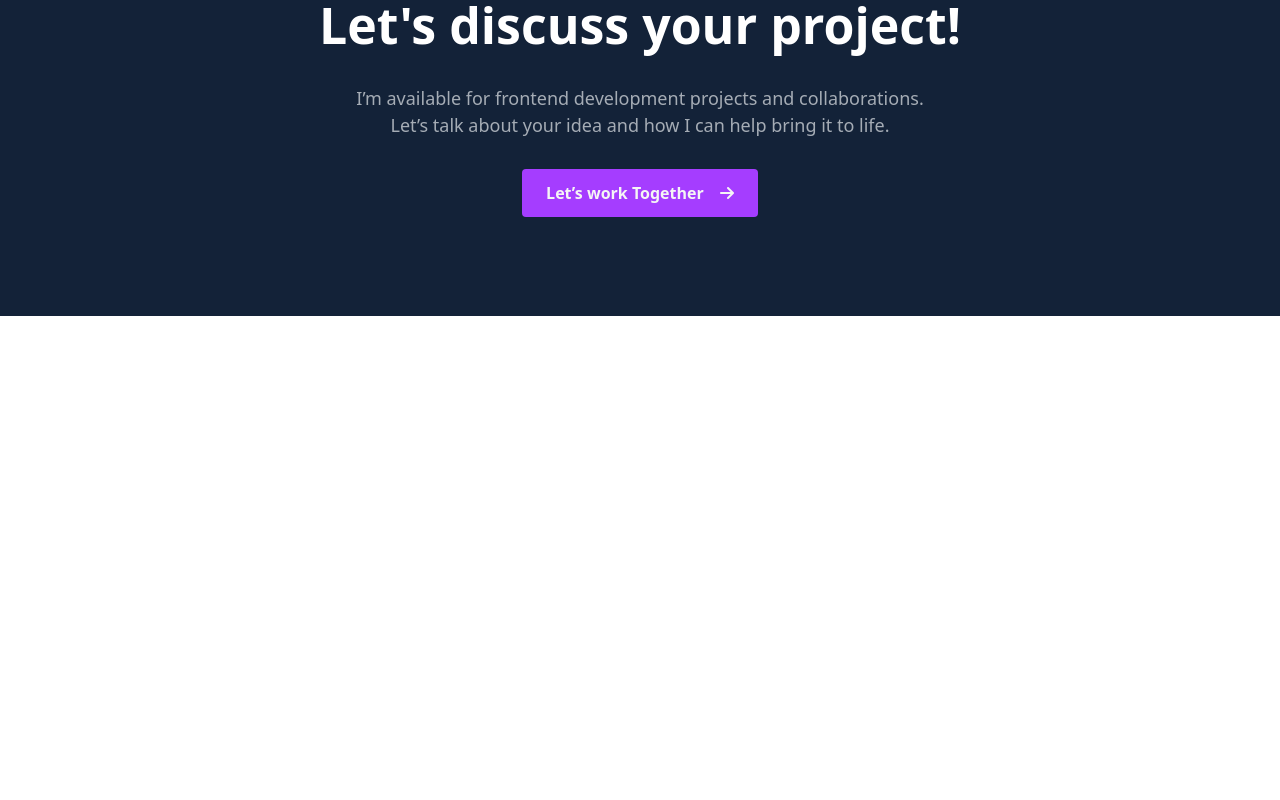
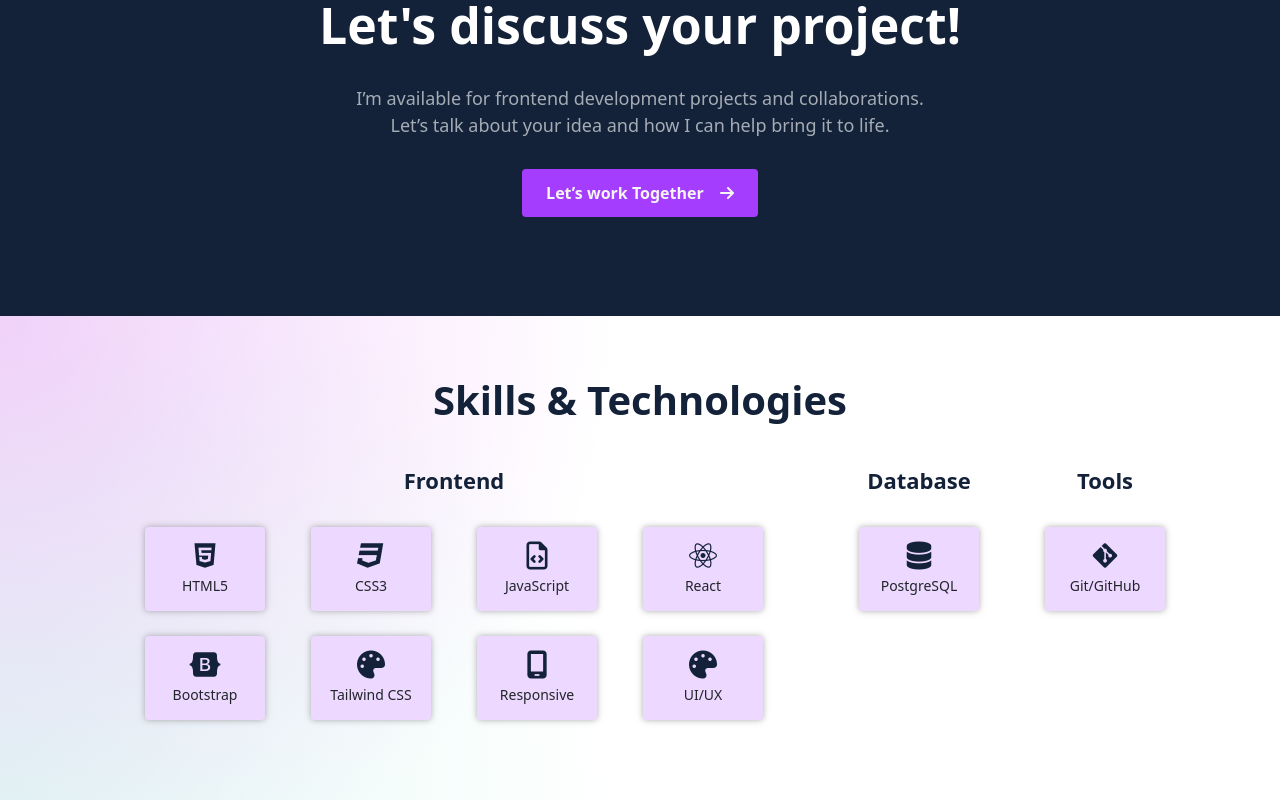
Before and after one commit to nancyemadd0099-collab/MyPortfolio, a React (Vite) app: page / in a window 1280 px wide. Shown: the part 2438-3238 px from the top of the page. Before the commit the page ends 2754 px from the top, so only its background shows below. Built offline with nearby package versions, Linux system fonts and the light colour scheme.

Commit message:
add skills section

```diff
--- a/src/App.jsx
+++ b/src/App.jsx
@@ -5,17 +5,18 @@ import Home from './components/Home'
 import LetsProject from './components/LetsProject'
 import Navbar from './components/Navbar'
 import Projects from './components/Projects'
+import Skills from './components/Skills'
 
 function App() {
 
   return (
     <>
-      <Navbar/>
+      <Navbar />
       <Home />
       <Aboutme />
       <Projects />
       <LetsProject />
-
+      <Skills />
     </>
   )
 }
--- a/src/components/Projects.css
+++ b/src/components/Projects.css
@@ -16,6 +16,6 @@
 
 .projects-section .container h1 {
     text-align: center;
-    font-weight: 600;
+    font-weight: 700;
     color: var(--color-header);
 }
--- /dev/null
+++ b/src/components/Skills.css
@@ -0,0 +1,76 @@
+.skills-section {
+    text-align: center;
+    background:
+        radial-gradient(circle at top left,
+            rgba(218, 77, 241, 0.25),
+            transparent 45%),
+        radial-gradient(circle at bottom left,
+            rgba(196, 245, 233, 0.5),
+            transparent 45%),
+        linear-gradient(to left,
+            white 55%,
+            #ffffff 100%);
+    padding: 60px 0 80px;
+}
+
+.skills-section .container h1{
+    font-weight: 700;
+    color: var(--color-header);
+}
+
+.skills-container {
+    display: grid;
+    grid-template-columns: 2fr .5fr .5fr;
+    margin-top: 40px;
+}
+
+.frontend>p,
+.database>p,
+.tools>p {
+    font-size: 22px;
+    font-weight: 600;
+    color: var(--color-header);
+    margin-bottom: 30px;
+}
+
+.box {
+    width: 120px;
+    margin: auto;
+    padding: 15px 0;
+    border-radius: var(--radius-btn);
+    font-size: 14px;
+    font-weight: 500;
+    background-color: #EDD8FF;
+    box-shadow: 0 0 6px #808080a6;
+    transition: box-shadow 0.3s ease;
+}
+
+.box i {
+    font-size: 28px;
+    color: var(--color-header);
+    margin-bottom: 5px;
+    display: inline-block;
+}
+
+.box:hover i {
+    animation: upDown .9s linear infinite;
+}
+
+@keyframes upDown {
+    0% {
+        transform: translateY(0);
+    }
+    60% {
+        transform: translateY(-6px);
+    }
+    100% {
+        transform: translateY(0);
+    }
+}
+
+.boxFront {
+    display: grid;
+    grid-template-columns: repeat(4, 1fr);
+    gap: 25px 0px;
+    padding: 0 40px;
+}
--- /dev/null
+++ b/src/components/Skills.jsx
@@ -0,0 +1,70 @@
+
+import './Skills.css'
+
+function Skills() {
+
+    return (
+        <>
+            <section className='skills-section'>
+                <div className="container">
+                    <h1>Skills & Technologies</h1>
+                    <div className="skills-container">
+                        <div className="frontend">
+                            <p>Frontend</p>
+                            <div className="boxFront">
+                                <div className="box">
+                                    <p><i class="fa-brands fa-html5"></i></p>
+                                    <p>HTML5</p>
+                                </div>
+                                <div className="box">
+                                    <p><i class="fa-brands fa-css3"></i></p>
+                                    <p>CSS3</p>
+                                </div>
+                                <div className="box">
+                                    <p><i class="fa-regular fa-file-code"></i></p>
+                                    <p>JavaScript</p>
+                                </div>
+                                <div className="box">
+                                    <p><i class="fa-brands fa-react"></i></p>
+                                    <p>React</p>
+                                </div>
+                                <div className="box">
+                                    <p><i class="fa-brands fa-bootstrap"></i></p>
+                                    <p>Bootstrap</p>
+                                </div>
+                                <div className="box">
+                                    <p><i class="fa-solid fa-palette"></i></p>
+                                    <p>Tailwind CSS</p>
+                                </div>
+                                <div className="box">
+                                    <p><i class="fa-solid fa-mobile-screen"></i></p>
+                                    <p>Responsive</p>
+                                </div>
+                                <div className="box">
+                                    <p><i class="fa-solid fa-palette"></i></p>
+                                    <p>UI/UX</p>
+                                </div>
+                            </div>
+                        </div>
+                        <div className="database">
+                            <p>Database</p>
+                            <div className="box">
+                                <p><i class="fa-solid fa-database"></i></p>
+                                <p>PostgreSQL</p>
+                            </div>
+                        </div>
+                        <div className="tools">
+                            <p>Tools</p>
+                            <div className="box">
+                                <p><i class="fa-brands fa-git-alt"></i></p>
+                                <p>Git/GitHub</p>
+                            </div>
+                        </div>
+                    </div>
+                </div>
+            </section>
+        </>
+    )
+}
+
+export default Skills;
--- a/src/index.css
+++ b/src/index.css
@@ -8,6 +8,7 @@
     --color-card-text: #424E60;
     --background-color:#F0F1F3;
     --background-color-footer: #2B384C;
+    --background-color-box:#EDD8FF;
 
     --radius-btn:4px;
 }
```
